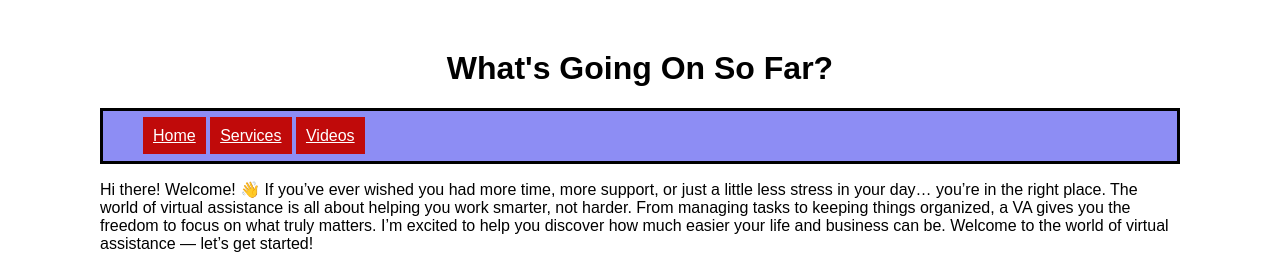
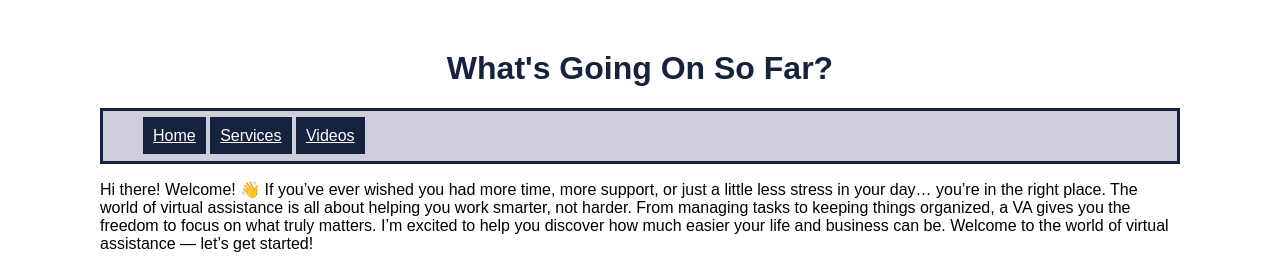
Before and after one commit to cornflakes80/porfolio-1, a plain HTML site: page index.html in a window 1280 px wide. Shown: the top 267 px of the page. Drawn offline with Linux system fonts and the light colour scheme.

Commit message:
Update styles.css

```diff
--- a/styles.css
+++ b/styles.css
@@ -5,10 +5,12 @@ body {
     font-family: Arial, sans-serif;
 }
 h1 {text-align: center;
+    color: rgb(22, 34, 62);;
     }
-.navbar { background-color: rgb(141, 141, 244);
+.navbar { background-color: rgb(207, 207, 220);
     display: block;
     border-style: solid;
+    border-color: rgb(22, 34, 62);
 }
  a {color: white;
 
@@ -16,7 +18,7 @@ h1 {text-align: center;
 
  ul li {display:inline;
 padding: 10px;
-background-color: rgb(192, 10, 10);
+background-color: rgb(22, 34, 62);
  }
 
 .introvideo {margin: 20px 0;
```
